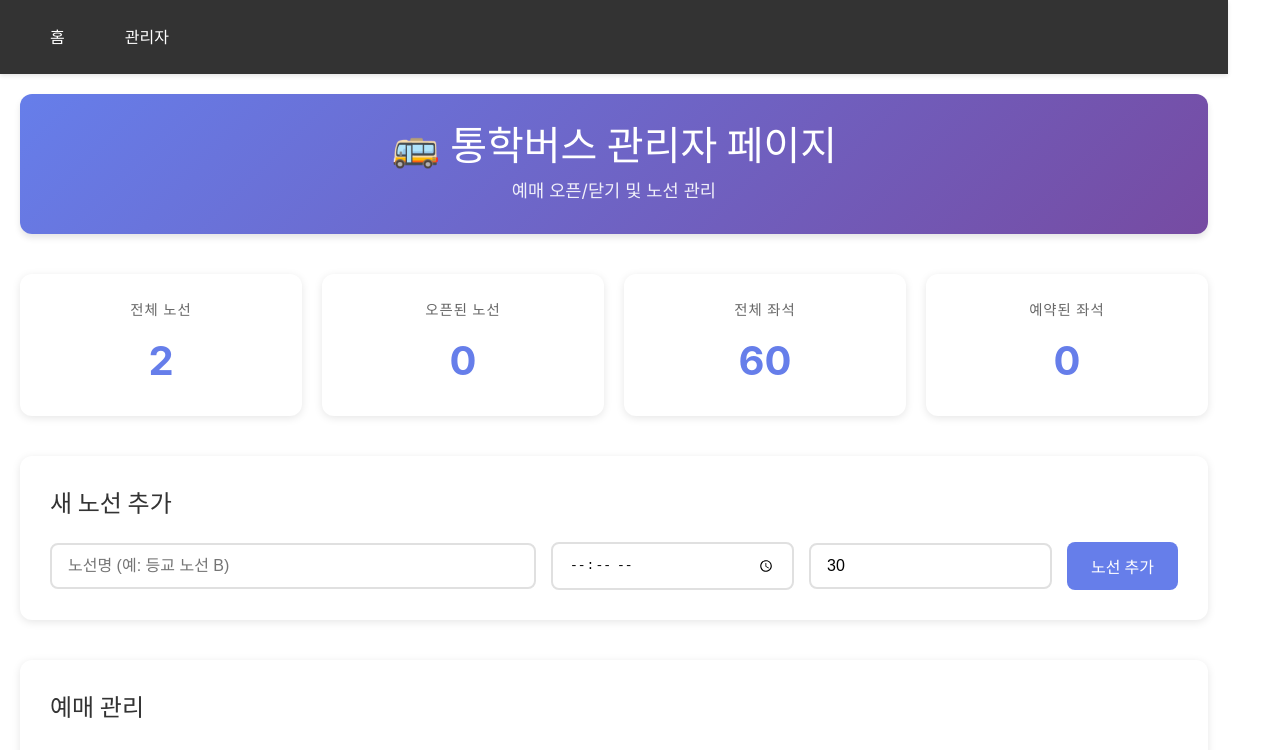
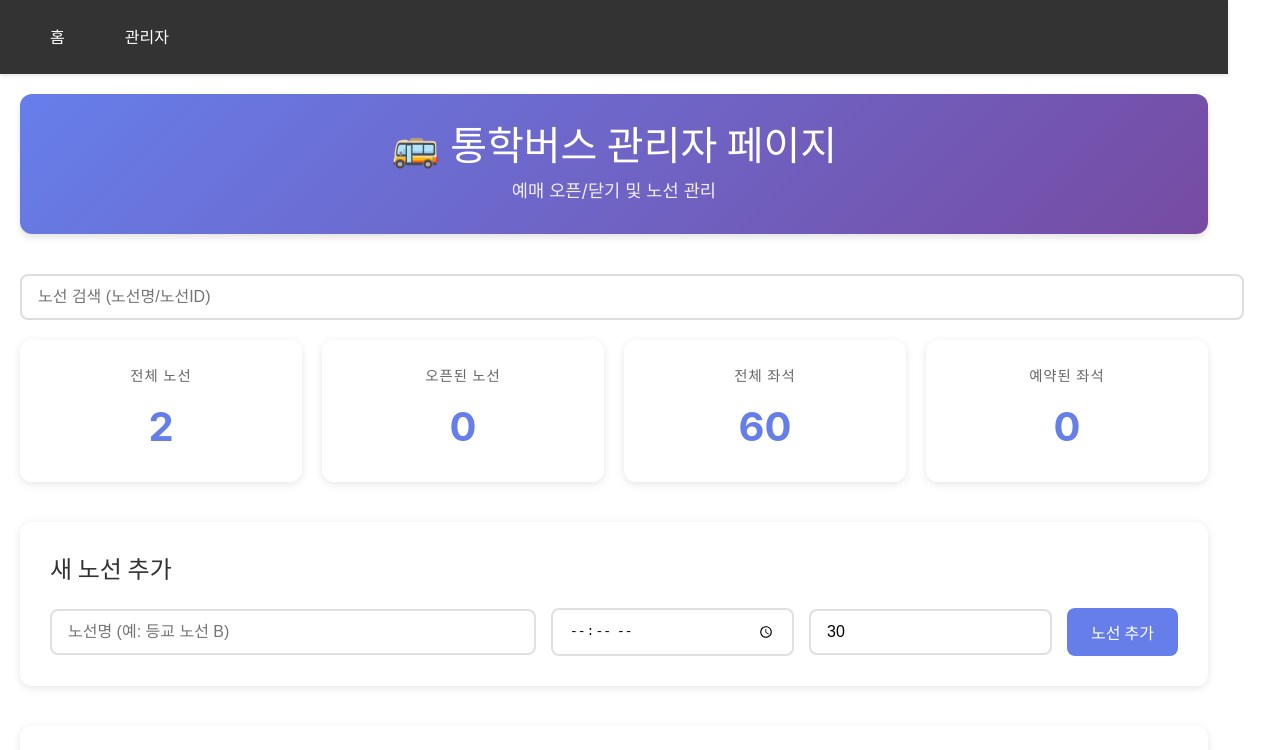
Before and after one commit to depaier/schoolBus, a React (Vite) app in the folder frontend/: page /admin in a window 1280 px wide. Shown: the top 750 px of the page. Built offline with nearby package versions, Linux system fonts and the light colour scheme.

Commit message:
feat-검색기능

```diff
--- a/frontend/src/pages/AdminPage.jsx
+++ b/frontend/src/pages/AdminPage.jsx
@@ -23,6 +23,9 @@ function AdminPage() {
       isOpen: false
     }
   ])
+
+  // 🔥 검색어 상태 추가
+  const [search, setSearch] = useState("");
 
   const [newRoute, setNewRoute] = useState({
     routeName: '',
@@ -117,12 +120,35 @@ function AdminPage() {
     }
   }
 
+  // 🔥 검색된 노선만 필터링
+  const filteredReservations = reservations.filter(r =>
+    r.routeName.toLowerCase().includes(search.toLowerCase()) ||
+    r.routeId.toLowerCase().includes(search.toLowerCase())
+  );
+
   return (
     <div className="admin-page">
       <header className="admin-header">
         <h1>🚌 통학버스 관리자 페이지</h1>
         <p>예매 오픈/닫기 및 노선 관리</p>
       </header>
+
+      {/* 🔥 검색창 */}
+      <input
+        type="text"
+        placeholder="노선 검색 (노선명/노선ID)"
+        value={search}
+        onChange={(e) => setSearch(e.target.value)}
+        className="search-input"
+        style={{
+          padding: "12px 16px",
+          width: "100%",
+          marginBottom: "20px",
+          border: "2px solid #ddd",
+          borderRadius: "8px",
+          fontSize: "1rem"
+        }}
+      />
 
       {/* 통계 대시보드 */}
       <div className="stats-container">
@@ -177,7 +203,9 @@ function AdminPage() {
       <div className="reservations-section">
         <h2>예매 관리</h2>
         <div className="reservations-grid">
-          {reservations.map((reservation) => (
+
+          {/* 🔥 여기서 filteredReservations 사용 */}
+          {filteredReservations.map((reservation) => (
             <div
               key={reservation.id}
               className={`reservation-card ${reservation.isOpen ? 'open' : 'closed'}`}
@@ -229,10 +257,9 @@ function AdminPage() {
           ))}
         </div>
 
-        {reservations.length === 0 && (
+        {filteredReservations.length === 0 && (
           <div className="empty-state">
-            <p>등록된 노선이 없습니다.</p>
-            <p>위에서 새 노선을 추가해주세요.</p>
+            <p>일치하는 노선이 없습니다.</p>
           </div>
         )}
       </div>
```
